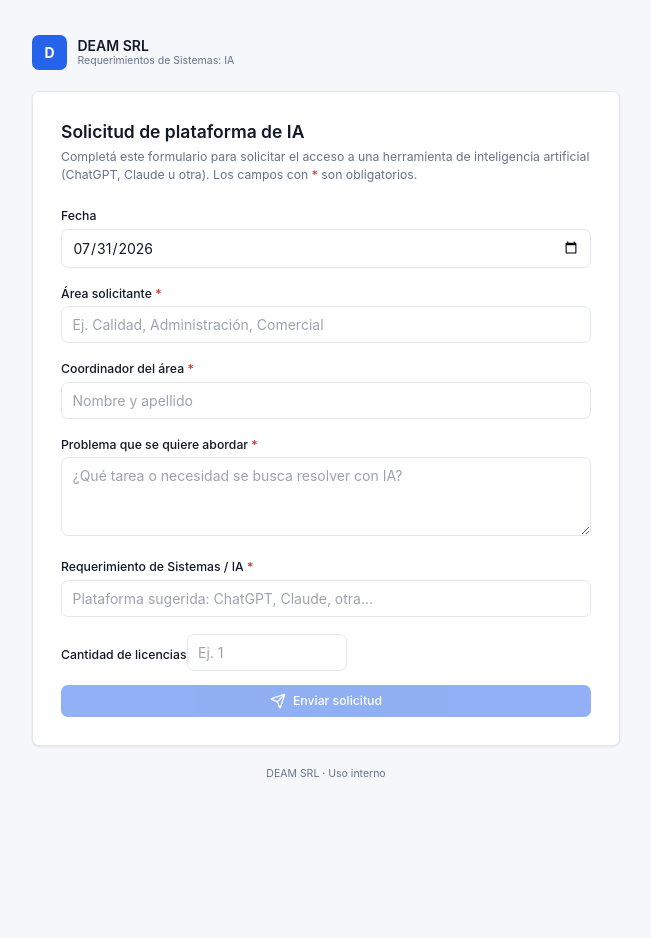
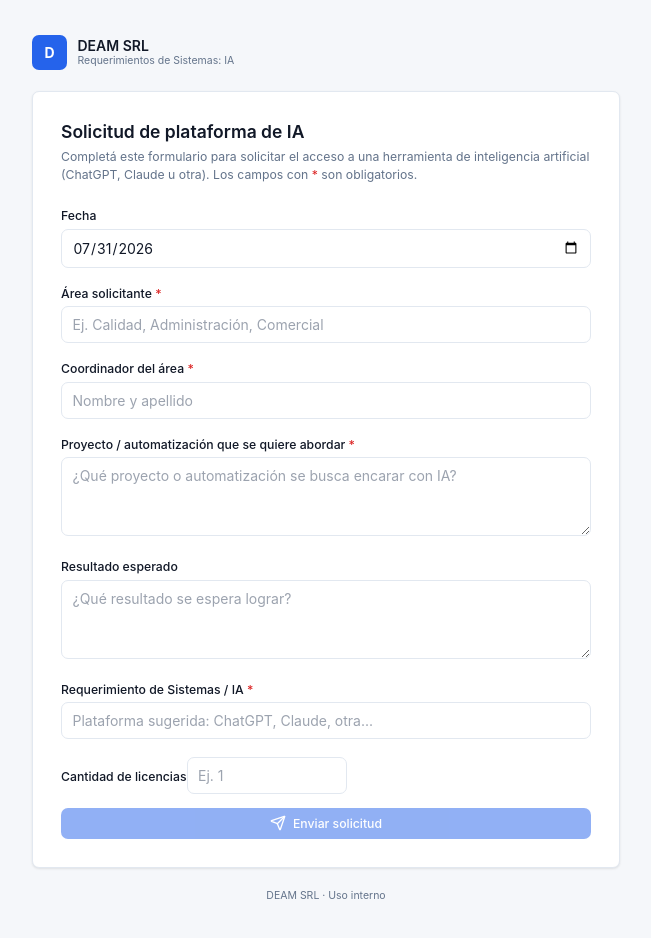
Before and after one commit to alejandrogomez-code/Administraci-n---DEAM, a Next.js app: page /solicitud-ia in a window 1280 px wide. Shown: the whole page, without its empty margins (314-965 px from the left). Before the commit the page ends 816 px from the top, so only its background shows below. Built offline with nearby package versions, Linux system fonts and the light colour scheme; no server answers.

Commit message:
Update page.tsx

```diff
--- a/src/app/solicitud-ia/page.tsx
+++ b/src/app/solicitud-ia/page.tsx
@@ -9,6 +9,7 @@ type Form = {
   area: string;
   coordinador: string;
   problema: string;
+  resultado: string;
   requerimiento: string;
   cantidad_licencias: string;
 };
@@ -18,6 +19,7 @@ const VACIO: Form = {
   area: '',
   coordinador: '',
   problema: '',
+  resultado: '',
   requerimiento: '',
   cantidad_licencias: '',
 };
@@ -48,6 +50,7 @@ export default function SolicitudIAPage() {
       area: form.area.trim(),
       coordinador: form.coordinador.trim(),
       problema: form.problema.trim(),
+      resultado: form.resultado.trim() || null,
       requerimiento: form.requerimiento.trim(),
       cantidad_licencias: form.cantidad_licencias === '' ? null : Number(form.cantidad_licencias),
       estado: 'solicitado' as const,
@@ -126,13 +129,24 @@ export default function SolicitudIAPage() {
               </div>
 
               <div>
-                <label className="text-sm font-medium">Problema que se quiere abordar <span className="text-danger">*</span></label>
+                <label className="text-sm font-medium">Proyecto / automatización que se quiere abordar <span className="text-danger">*</span></label>
                 <textarea
                   rows={3}
                   className="input mt-1 resize-y"
-                  placeholder="¿Qué tarea o necesidad se busca resolver con IA?"
+                  placeholder="¿Qué proyecto o automatización se busca encarar con IA?"
                   value={form.problema}
                   onChange={e => set('problema', e.target.value)}
+                />
+              </div>
+
+              <div>
+                <label className="text-sm font-medium">Resultado esperado</label>
+                <textarea
+                  rows={3}
+                  className="input mt-1 resize-y"
+                  placeholder="¿Qué resultado se espera lograr?"
+                  value={form.resultado}
+                  onChange={e => set('resultado', e.target.value)}
                 />
               </div>
 
```
